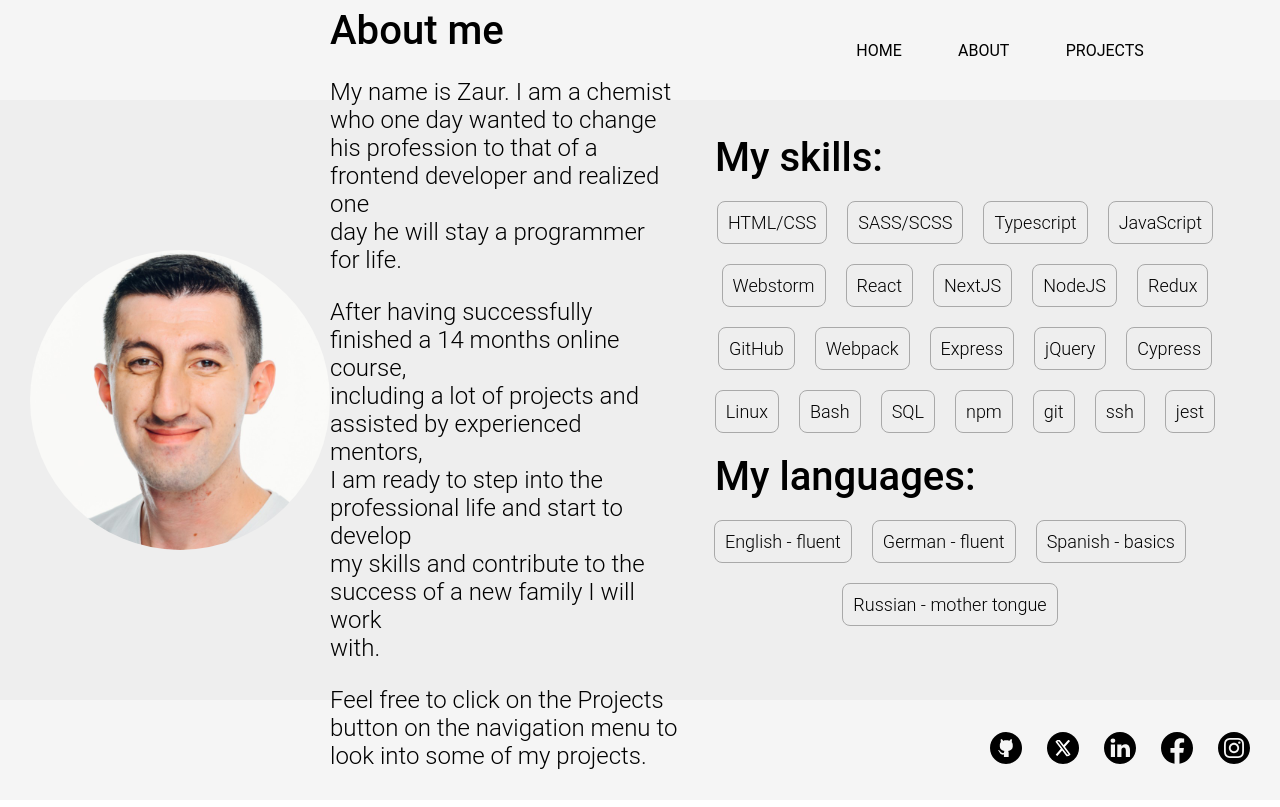
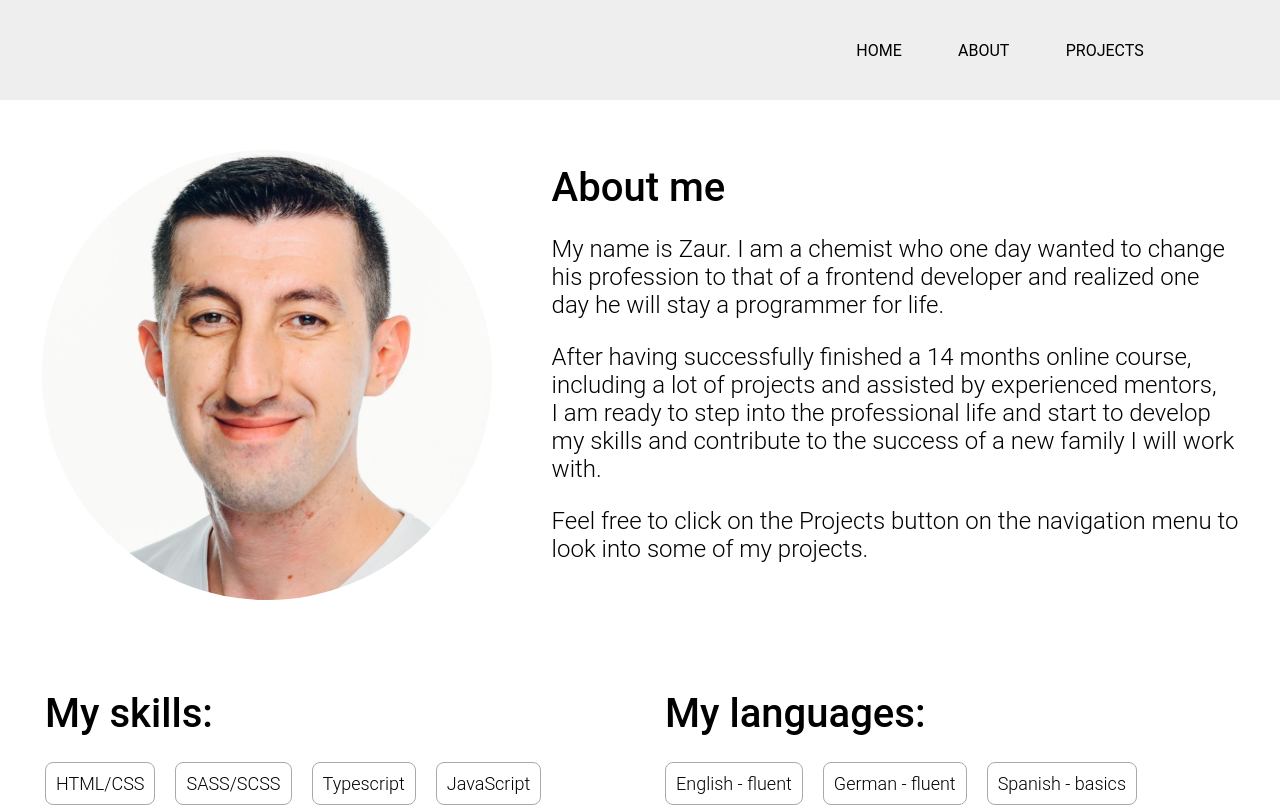
Before and after one commit to pizarrosch/portfolio, a Next.js app: page /about in a window 1280 px wide. Shown: the top 807 px of the page. Built offline with nearby package versions, Linux system fonts and the light colour scheme.

Commit message:
Modify the about page, change the background-color of the main page, as well as that of header and footer

```diff
--- a/src/components/Footer/Footer.module.scss
+++ b/src/components/Footer/Footer.module.scss
@@ -1,5 +1,5 @@
 .root {
-  background-color: whitesmoke;
+  background-color: #eeeeee;
   width: 100%;
   height: 100px;
   display: flex;
--- a/src/components/Header/Header.module.scss
+++ b/src/components/Header/Header.module.scss
@@ -1,5 +1,5 @@
 .root {
-  background-color: whitesmoke;
+  background-color: #eeeeee;
   width: 100%;
   height: 100px;
   display: flex;
--- a/src/components/Main/Main.module.scss
+++ b/src/components/Main/Main.module.scss
@@ -1,7 +1,7 @@
 .root {
   width: 100%;
   height: calc(100vh - 200px);
-  background-color: #eeeeee;
+  background-color: white;
   display: flex;
   flex-direction: column;
   align-items: center;
--- a/src/pages/about.tsx
+++ b/src/pages/about.tsx
@@ -9,31 +9,36 @@ export default function About() {
     return (
         <Layout>
             <div className={s.root}>
+                <div className={s.aboutMeContainer}>
                     <Image src={Zaur} alt='' className={s.profileImage}/>
                     <div className={s.aboutMeWrapper}>
-                    <span>About me</span>
+                        <span className={s.title}>About me</span>
                         <article>
                             <p>
-                            My name is Zaur. I am a chemist who one day wanted to change <br/> his profession to that of
-                            a
-                            frontend developer and realized one <br/> day he will stay a programmer for life.
+                                My name is Zaur. I am a chemist who one day wanted to change <br/> his profession to
+                                that of a frontend developer and realized one <br/> day he will stay a programmer for
+                                life.
                             </p>
                             <p>
                                 After having successfully finished a 14 months online course, <br/> including a lot of
                                 projects
-                            and assisted by experienced mentors, <br/> I am ready to step into the professional life and
+                                and assisted by experienced mentors, <br/> I am ready to step into the professional life
+                                and
                                 start to develop <br/> my skills and contribute to the success of a new family I will
                                 work <br/> with.
                             </p>
                             <p>
-                            Feel free to click on the Projects button on the navigation menu to <br/> look into some of
+                                Feel free to click on the Projects button on the navigation menu to <br/> look into some
+                                of
                                 my
                                 projects.
                             </p>
                         </article>
                     </div>
+                </div>
                 <div className={s.skillsWrapper}>
-                    <span>My skills:</span>
+                    <div className={s.wrapper}>
+                        <span className={s.title}>My skills:</span>
                         <div className={s.skillsContainer}>
                             {SKILLS.map((skill: string) => {
                                 return (
@@ -41,7 +46,9 @@ export default function About() {
                                 )
                             })}
                         </div>
-                    <span>My languages:</span>
+                    </div>
+                    <div className={s.wrapper}>
+                        <span className={s.title}>My languages:</span>
                         <div className={s.langSkillsContainer}>
                             <Skills skill='English - fluent'/>
                             <Skills skill='German - fluent'/>
@@ -50,6 +57,7 @@ export default function About() {
                         </div>
                     </div>
                 </div>
+            </div>
         </Layout>
     )
 }
--- a/src/pages/styles/about.module.scss
+++ b/src/pages/styles/about.module.scss
@@ -1,44 +1,46 @@
 .root {
   width: 100%;
-  height: calc(100vh - 200px);
-  background-color: #eeeeee;
+  min-height: calc(100vh - 200px);
+  background-color: white;
   display: flex;
-  justify-content: space-evenly;
+  flex-direction: column;
   align-items: center;
-  padding: 0 30px;
-  box-sizing: border-box;
   font-size: 24px;
   font-weight: 300;
 
-  .aboutMeWrapper,
-  .skillsWrapper {
+  .aboutMeContainer {
+    display: flex;
+    gap: 60px;
+    margin: 50px 0 40px 0;
+    align-items: center;
+  }
+
+  .aboutMeWrapper {
     display: flex;
     flex-direction: column;
-    margin: -70px 0;
-
-    > span {
-      font-size: 40px;
-      font-weight: 500;
-    }
   }
 
-  .skillsWrapper > span {
-    margin-left: 35px;
-  }
-
-  .langSkillsContainer {
-    margin-left: -15px;
+  .title {
+    font-size: 40px;
+    font-weight: 500;
   }
 
   .profileImage {
-    height: 50%;
-    width: auto;
+    height: auto;
+    width: 450px;
     border-radius: 50%;
   }
 
   .skillsWrapper {
-    gap: 20px;
-    margin-top: -110px;
+    display: flex;
+    gap: 50px;
+    margin: 50px 0;
+
+    .wrapper {
+      display: flex;
+      flex-direction: column;
+      gap: 25px;
+    }
 
     .skillsContainer,
     .langSkillsContainer {
@@ -47,7 +49,7 @@
       flex-wrap: wrap;
       gap: 20px;
       row-gap: 20px;
-      justify-content: center;
+      justify-content: flex-start;
     }
   }
 }
--- a/src/pages/styles/projects.module.scss
+++ b/src/pages/styles/projects.module.scss
@@ -3,7 +3,7 @@
   flex-direction: column;
   width: 100%;
   min-height: calc(100vh - 200px);
-  background-color: #eeeeee;
+  background-color: white;
   gap: 100px;
   align-items: center;
   justify-content: center;
```
Lines whose indentation alone changed are shown as unchanged.
